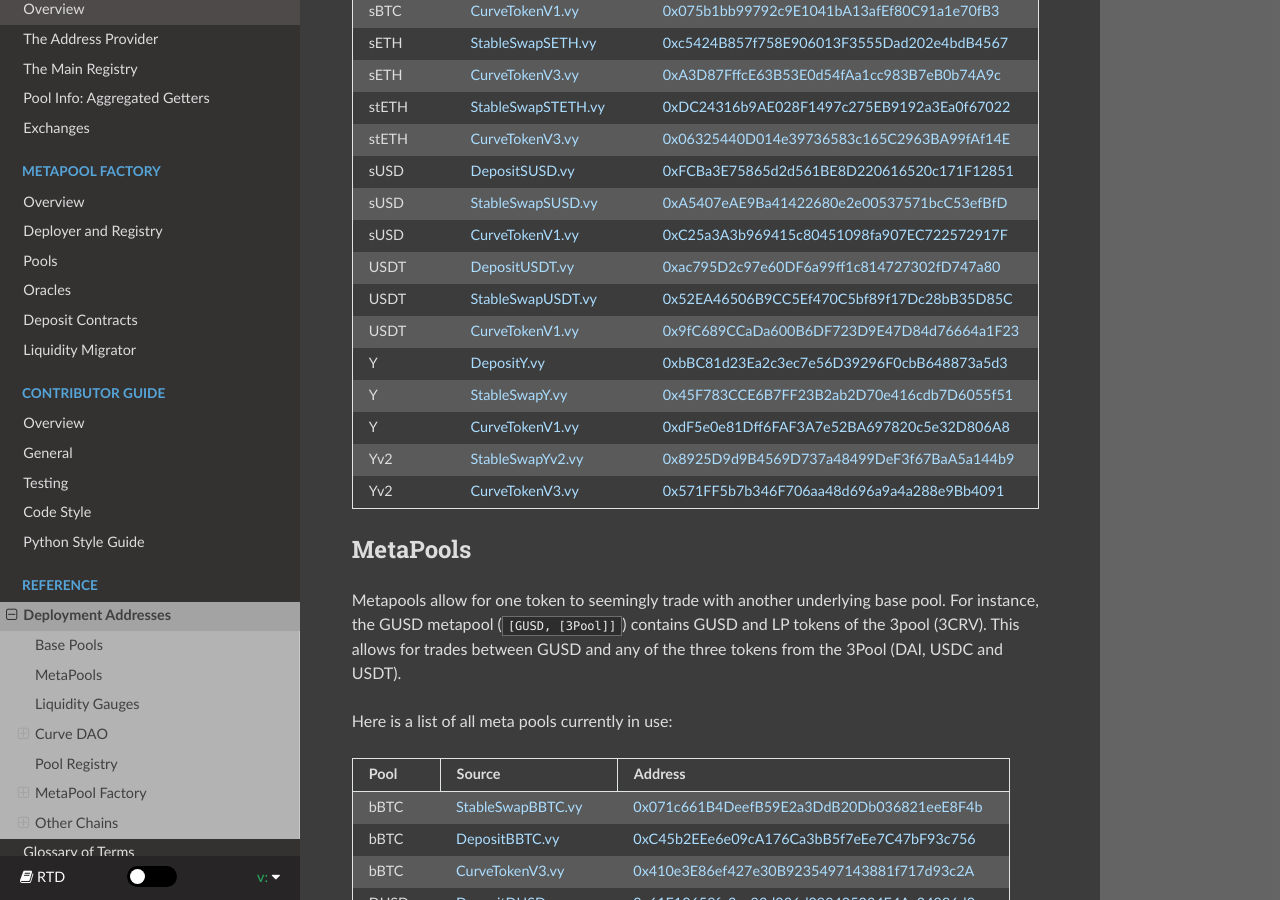
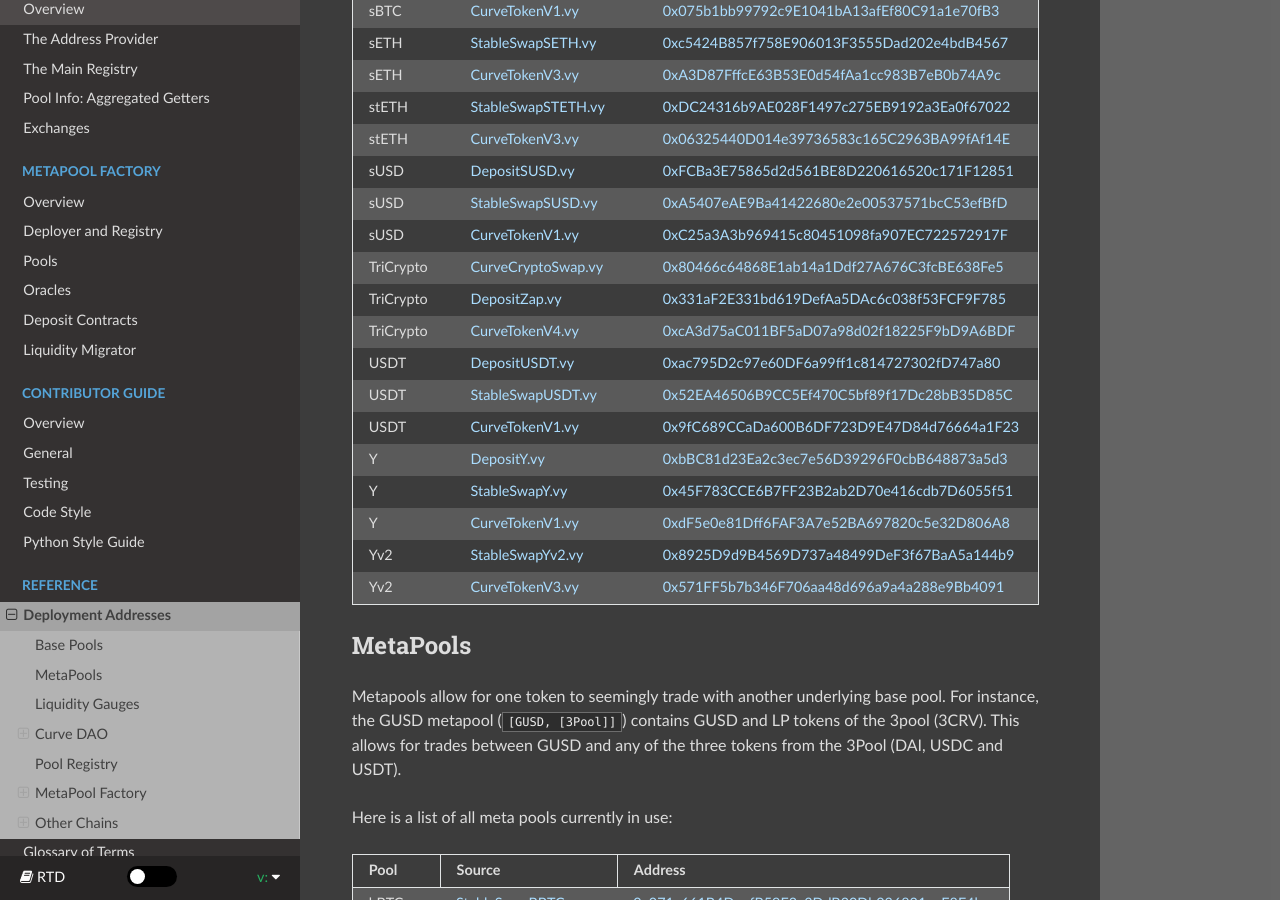
Before and after one commit to softlinkprotocol/curve-docs, a Sphinx documentation site: the page built from docs/ref-addresses.rst, in a window 1280 px wide and 900 px high, scrolled down 1654 px. Built offline with Sphinx 7.4.7 and the Read the Docs theme 2.0.0, drawn with Linux system fonts in a browser that asks for light colours; some of the changed text lies outside the part shown.

Commit message:
chore: add Tricrypto deployment addrs

```diff
--- a/docs/ref-addresses.rst
+++ b/docs/ref-addresses.rst
@@ -62,6 +62,9 @@ Here is a list of all base pool contracts currently in use:
    sUSD, `DepositSUSD.vy <https://github.com/curvefi/curve-contract/blob/master/contracts/pools/susd/DepositSUSD.vy>`_, `0xFCBa3E75865d2d561BE8D220616520c171F12851 <https://etherscan.io/address/0xfcba3e75865d2d561be8d220616520c171f12851#code>`_
    sUSD, `StableSwapSUSD.vy <https://github.com/curvefi/curve-contract/blob/master/contracts/pools/susd/StableSwapSUSD.vy>`_, `0xA5407eAE9Ba41422680e2e00537571bcC53efBfD <https://etherscan.io/address/0xA5407eAE9Ba41422680e2e00537571bcC53efBfD#code>`_
    sUSD, `CurveTokenV1.vy <https://github.com/curvefi/curve-contract/blob/master/contracts/tokens/CurveTokenV1.vy>`_, `0xC25a3A3b969415c80451098fa907EC722572917F <https://etherscan.io/address/0xC25a3A3b969415c80451098fa907EC722572917F#code>`_
+   TriCrypto, `CurveCryptoSwap.vy <https://github.com/curvefi/curve-crypto-contract/blob/master/contracts/CurveCryptoSwap.vy>`_, `0x80466c64868E1ab14a1Ddf27A676C3fcBE638Fe5 <https://etherscan.io/address/0x80466c64868E1ab14a1Ddf27A676C3fcBE638Fe5#code>`_
+   TriCrypto, `DepositZap.vy <https://github.com/curvefi/curve-crypto-contract/blob/master/contracts/DepositZap.vy>`_, `0x331aF2E331bd619DefAa5DAc6c038f53FCF9F785 <https://etherscan.io/address/0x331aF2E331bd619DefAa5DAc6c038f53FCF9F785#code>`_
+   TriCrypto, `CurveTokenV4.vy <https://github.com/curvefi/curve-crypto-contract/blob/master/contracts/CurveTokenV4.vy>`_, `0xcA3d75aC011BF5aD07a98d02f18225F9bD9A6BDF <https://etherscan.io/address/0xcA3d75aC011BF5aD07a98d02f18225F9bD9A6BDF#code>`_
    USDT, `DepositUSDT.vy <https://github.com/curvefi/curve-contract/blob/master/contracts/pools/usdt/DepositUSDT.vy>`_, `0xac795D2c97e60DF6a99ff1c814727302fD747a80 <https://etherscan.io/address/0xac795d2c97e60df6a99ff1c814727302fd747a80#code>`_
    USDT, `StableSwapUSDT.vy <https://github.com/curvefi/curve-contract/blob/master/contracts/pools/usdt/StableSwapUSDT.vy>`_, `0x52EA46506B9CC5Ef470C5bf89f17Dc28bB35D85C <https://etherscan.io/address/0x52EA46506B9CC5Ef470C5bf89f17Dc28bB35D85C#code>`_
    USDT, `CurveTokenV1.vy <https://github.com/curvefi/curve-contract/blob/master/contracts/tokens/CurveTokenV1.vy>`_, `0x9fC689CCaDa600B6DF723D9E47D84d76664a1F23 <https://etherscan.io/address/0x9fC689CCaDa600B6DF723D9E47D84d76664a1F23#code>`_
@@ -167,6 +170,7 @@ Here is a list of all liquidity gauges currently in use:
    sUSDv2, `LiquidityGaugeReward.vy <https://github.com/curvefi/curve-contract/blob/master/contracts/gauges/LiquidityGaugeReward.vy>`_, `0xA90996896660DEcC6E997655E065b23788857849 <https://etherscan.io/address/0xA90996896660DEcC6E997655E065b23788857849#code>`_
    rETH, `LiquidityGaugeV3.vy <https://github.com/curvefi/curve-dao-contracts/blob/master/contracts/gauges/LiquidityGaugeV3.vy>`_, `0x824F13f1a2F29cFEEa81154b46C0fc820677A637 <https://etherscan.io/address/0x824F13f1a2F29cFEEa81154b46C0fc820677A637#code>`_
    tBTC, `LiquidityGaugeReward.vy <https://github.com/curvefi/curve-contract/blob/master/contracts/gauges/LiquidityGaugeReward.vy>`_, `0x6828bcF74279eE32f2723eC536c22c51Eed383C6 <https://etherscan.io/address/0x6828bcF74279eE32f2723eC536c22c51Eed383C6#code>`_
+   TriCrypto, `LiquidityGaugeV3.vy <https://github.com/curvefi/curve-dao-contracts/blob/master/contracts/gauges/LiquidityGaugeV3.vy>`_, `0x6955a55416a06839309018A8B0cB72c4DDC11f15 <https://etherscan.io/address/0x6955a55416a06839309018A8B0cB72c4DDC11f15#code>`_
    USDK, `LiquidityGauge.vy <https://github.com/curvefi/curve-contract/blob/master/contracts/gauges/LiquidityGauge.vy>`_, `0xC2b1DF84112619D190193E48148000e3990Bf627 <https://etherscan.io/address/0xC2b1DF84112619D190193E48148000e3990Bf627#code>`_
    USDN, `LiquidityGauge.vy <https://github.com/curvefi/curve-contract/blob/master/contracts/gauges/LiquidityGauge.vy>`_, `0xF98450B5602fa59CC66e1379DFfB6FDDc724CfC4 <https://etherscan.io/address/0xF98450B5602fa59CC66e1379DFfB6FDDc724CfC4#code>`_
    USDP, `LiquidityGaugeV2.vy <https://github.com/curvefi/curve-dao-contracts/blob/master/contracts/gauges/LiquidityGaugeV2.vy>`_, `0x055be5DDB7A925BfEF3417FC157f53CA77cA7222 <https://etherscan.io/address/0x055be5DDB7A925BfEF3417FC157f53CA77cA7222#code>`_
```
